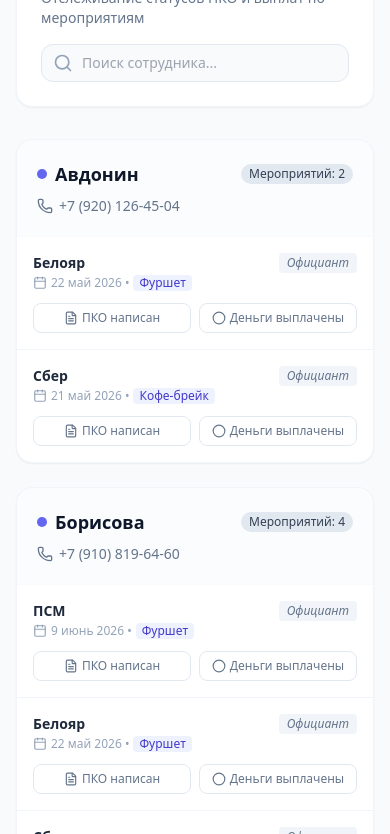
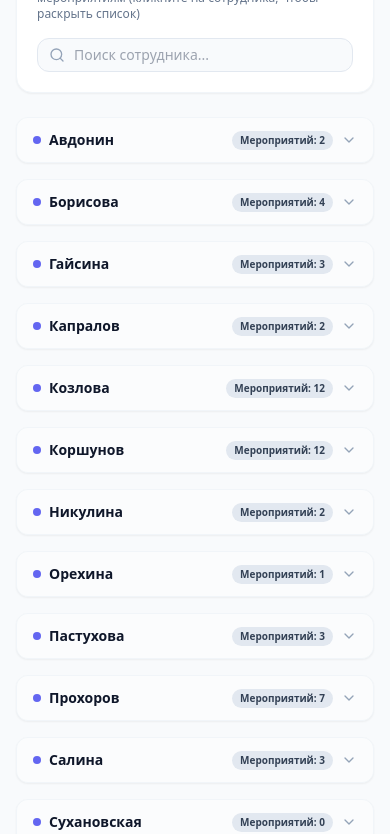
Before and after one commit to she2pbis-byte/costs, a plain HTML site: page index.html in a window 390 px wide. Shown: the part 137-971 px from the top of the page. Drawn offline with nearby package versions, Linux system fonts and the light colour scheme.

Commit message:
Update index.html

```diff
--- a/index.html
+++ b/index.html
@@ -13,27 +13,27 @@
 
     <div class="max-w-6xl mx-auto px-4 py-8">
         <!-- Шапка -->
-        <header class="mb-8 bg-white p-6 rounded-2xl shadow-sm border border-slate-100 flex flex-col md:flex-row md:items-center md:justify-between gap-4">
+        <header class="mb-6 bg-white p-5 rounded-2xl shadow-sm border border-slate-100 flex flex-col md:flex-row md:items-center md:justify-between gap-4">
             <div>
-                <h1 class="text-2xl font-bold text-slate-900 flex items-center gap-2">
-                    <i data-lucide="users" class="text-indigo-600 w-8 h-8"></i>
+                <h1 class="text-xl font-bold text-slate-900 flex items-center gap-2">
+                    <i data-lucide="users" class="text-indigo-600 w-7 h-7"></i>
                     Панель сотрудников и выплат
                 </h1>
-                <p class="text-slate-500 text-sm mt-1">Отслеживание статусов ПКО и выплат по мероприятиям</p>
+                <p class="text-slate-500 text-xs mt-0.5">Отслеживание статусов ПКО и выплат по мероприятиям (кликните на сотрудника, чтобы раскрыть список)</p>
             </div>
 
             <!-- Поиск -->
             <div class="relative w-full md:w-80">
                 <span class="absolute inset-y-0 left-0 flex items-center pl-3 pointer-events-none">
-                    <i data-lucide="search" class="text-slate-400 w-5 h-5"></i>
+                    <i data-lucide="search" class="text-slate-400 w-4 h-4"></i>
                 </span>
                 <input type="text" id="searchInput" placeholder="Поиск сотрудника..."
-                    class="w-full pl-10 pr-4 py-2 bg-slate-50 border border-slate-200 rounded-xl focus:outline-none focus:ring-2 focus:ring-indigo-500 focus:bg-white transition-all text-sm">
+                    class="w-full pl-9 pr-4 py-1.5 bg-slate-50 border border-slate-200 rounded-xl focus:outline-none focus:ring-2 focus:ring-indigo-500 focus:bg-white transition-all text-sm">
             </div>
         </header>
 
         <!-- Основная сетка сотрудников -->
-        <div id="staffGrid" class="grid grid-cols-1 md:grid-cols-2 lg:grid-cols-3 gap-6">
+        <div id="staffGrid" class="grid grid-cols-1 md:grid-cols-2 lg:grid-cols-3 gap-4">
             <!-- Сюда динамически загрузятся карточки -->
             <div class="col-span-full py-12 flex flex-col items-center justify-center text-slate-400">
                 <div class="animate-spin rounded-full h-8 w-8 border-b-2 border-indigo-600 mb-2"></div>
@@ -572,6 +572,22 @@
             }).sort((a, b) => new Date(b.date) - new Date(a.date)); // Сначала новые
         }
 
+        // Функция переключения разворачивания карточки
+        window.toggleCard = function(staffName) {
+            const container = document.getElementById(`events-container-${staffName}`);
+            const chevron = document.getElementById(`chevron-${staffName}`);
+            if (container && chevron) {
+                const isHidden = container.classList.contains('hidden');
+                if (isHidden) {
+                    container.classList.remove('hidden');
+                    chevron.classList.add('rotate-180');
+                } else {
+                    container.classList.add('hidden');
+                    chevron.classList.remove('rotate-180');
+                }
+            }
+        }
+
         // Отрисовка приложения
         function renderStaff(filterText = '') {
             const grid = document.getElementById('staffGrid');
@@ -599,37 +615,37 @@
 
                 // Создание плашки сотрудника
                 const card = document.createElement('div');
-                card.className = "bg-white rounded-2xl shadow-sm border border-slate-100 overflow-hidden flex flex-col justify-between transition-all hover:shadow-md";
+                card.className = "bg-white rounded-xl shadow-sm border border-slate-100 overflow-hidden flex flex-col justify-between transition-all hover:shadow-md";
 
-                // Шапка карточки сотрудника
+                // Шапка карточки сотрудника (компактная, кликабельная)
+                // Скрыли телефон, добавили шеврон состояния и сделали заголовок компактным (py-3 px-4 вместо p-5)
                 let headerHtml = `
-                    <div class="p-5 border-b border-slate-50 bg-slate-50/50">
-                        <div class="flex items-center justify-between mb-2">
-                            <h3 class="font-bold text-slate-900 text-lg flex items-center gap-2">
-                                <span class="w-2.5 h-2.5 bg-indigo-500 rounded-full"></span>
+                    <div onclick="toggleCard('${person.name}')" class="py-3 px-4 bg-slate-50/50 hover:bg-slate-100/60 transition-colors cursor-pointer flex items-center justify-between select-none">
+                        <div class="flex items-center gap-2">
+                            <span class="w-2 h-2 bg-indigo-500 rounded-full"></span>
+                            <h3 class="font-bold text-slate-900 text-sm md:text-base">
                                 ${person.name}
                             </h3>
-                            <span class="text-xs bg-slate-200 text-slate-700 px-2 py-0.5 rounded-full font-medium">
+                        </div>
+                        <div class="flex items-center gap-2">
+                            <span class="text-[10px] bg-slate-200 text-slate-700 px-2 py-0.5 rounded-full font-semibold">
                                 Мероприятий: ${staffEvents.length}
                             </span>
-                        </div>
-                        <div class="flex items-center gap-1.5 text-slate-500 text-sm">
-                            <i data-lucide="phone" class="w-4 h-4"></i>
-                            <a href="tel:${person.phone}" class="hover:text-indigo-600 hover:underline">${person.phone}</a>
+                            <i id="chevron-${person.name}" data-lucide="chevron-down" class="w-4 h-4 text-slate-400 transition-transform duration-200"></i>
                         </div>
                     </div>
                 `;
 
-                // Список мероприятий
-                let eventsHtml = '';
+                // Список мероприятий (скрыт по умолчанию, убрали max-h-96 и overflow-y-auto)
+                let eventsHtml = `<div id="events-container-${person.name}" class="hidden divide-y divide-slate-100 border-t border-slate-100">`;
+
                 if (staffEvents.length === 0) {
-                    eventsHtml = `
-                        <div class="p-5 text-center text-slate-400 text-xs">
+                    eventsHtml += `
+                        <div class="p-4 text-center text-slate-400 text-xs">
                             Нет записей о мероприятиях
                         </div>
                     `;
                 } else {
-                    eventsHtml = '<div class="divide-y divide-slate-100 max-h-96 overflow-y-auto">';
                     staffEvents.forEach(event => {
                         const stateId = `${person.name}_${event.id}`;
                         const isPko = savedStates[stateId]?.pko || false;
@@ -640,47 +656,49 @@
                         const roleName = staffMember?.rolesDisplay || (staffMember?.roles ? staffMember.roles.join(', ') : 'Официант');
 
                         eventsHtml += `
-                            <div class="p-4 hover:bg-slate-50/30 transition-colors">
+                            <div class="p-3 hover:bg-slate-50/30 transition-colors">
                                 <div class="flex justify-between items-start gap-2 mb-2">
                                     <div>
-                                        <div class="font-semibold text-slate-800 text-sm">${event.name}</div>
-                                        <div class="text-xs text-slate-400 mt-0.5 flex items-center gap-1">
+                                        <!-- Дата первая сверху (поменяли местами) -->
+                                        <div class="text-[11px] text-slate-500 font-semibold flex items-center gap-1 mb-0.5">
                                             <i data-lucide="calendar" class="w-3.5 h-3.5"></i> ${event.displayDate} 2026
-                                            ${event.format ? `• <span class="bg-indigo-50 text-indigo-700 px-1.5 py-0.2 rounded">${event.format}</span>` : ''}
+                                            ${event.format ? `• <span class="bg-indigo-50 text-indigo-700 px-1 py-0.2 rounded text-[10px]">${event.format}</span>` : ''}
                                         </div>
+                                        <!-- Название мероприятия ниже -->
+                                        <div class="font-bold text-slate-800 text-xs">${event.name}</div>
                                     </div>
-                                    <span class="text-xs text-slate-500 italic bg-slate-100 px-2 py-0.5 rounded">
+                                    <span class="text-[10px] text-slate-500 font-medium bg-slate-100 px-1.5 py-0.5 rounded shrink-0">
                                         ${roleName}
                                     </span>
                                 </div>
 
                                 <!-- Кнопки статуса (ПКО и Выплата) -->
-                                <div class="grid grid-cols-2 gap-2 mt-3">
-                                    <button onclick="toggleStatus('${person.name}', '${event.id}', 'pko', this)"
-                                        class="pko-btn py-1.5 px-2 rounded-lg text-xs font-medium border flex items-center justify-center gap-1 transition-all ${
+                                <div class="grid grid-cols-2 gap-1.5 mt-2">
+                                    <button onclick="event.stopPropagation(); toggleStatus('${person.name}', '${event.id}', 'pko', this)"
+                                        class="pko-btn py-1 px-1.5 rounded-lg text-[11px] font-medium border flex items-center justify-center gap-1 transition-all ${
                                             isPko
-                                            ? 'bg-emerald-50 text-emerald-700 border-emerald-200 shadow-sm'
+                                            ? 'bg-emerald-50 text-emerald-700 border-emerald-200 shadow-sm font-semibold'
                                             : 'bg-white text-slate-500 border-slate-200 hover:bg-slate-50'
                                         }">
                                         <i data-lucide="${isPko ? 'file-check-2' : 'file-text'}" class="w-3.5 h-3.5"></i>
                                         ПКО написан
                                     </button>
 
-                                    <button onclick="toggleStatus('${person.name}', '${event.id}', 'paid', this)"
-                                        class="paid-btn py-1.5 px-2 rounded-lg text-xs font-medium border flex items-center justify-center gap-1 transition-all ${
+                                    <button onclick="event.stopPropagation(); toggleStatus('${person.name}', '${event.id}', 'paid', this)"
+                                        class="paid-btn py-1 px-1.5 rounded-lg text-[11px] font-medium border flex items-center justify-center gap-1 transition-all ${
                                             isPaid
-                                            ? 'bg-blue-50 text-blue-700 border-blue-200 shadow-sm'
+                                            ? 'bg-blue-50 text-blue-700 border-blue-200 shadow-sm font-semibold'
                                             : 'bg-white text-slate-500 border-slate-200 hover:bg-slate-50'
                                         }">
                                         <i data-lucide="${isPaid ? 'check-circle-2' : 'circle'}" class="w-3.5 h-3.5"></i>
-                                        Деньги выплачены
+                                        Выплачено
                                     </button>
                                 </div>
                             </div>
                         `;
                     });
-                    eventsHtml += '</div>';
                 }
+                eventsHtml += '</div>';
 
                 card.innerHTML = headerHtml + eventsHtml;
                 grid.appendChild(card);
@@ -702,19 +720,19 @@
             // Визуальное обновление кнопки без полной перерисовки страницы
             if (key === 'pko') {
                 if (newVal) {
-                    button.className = "pko-btn py-1.5 px-2 rounded-lg text-xs font-medium border flex items-center justify-center gap-1 transition-all bg-emerald-50 text-emerald-700 border-emerald-200 shadow-sm";
+                    button.className = "pko-btn py-1 px-1.5 rounded-lg text-[11px] font-semibold border flex items-center justify-center gap-1 transition-all bg-emerald-50 text-emerald-700 border-emerald-200 shadow-sm";
                     button.innerHTML = '<i data-lucide="file-check-2" class="w-3.5 h-3.5"></i> ПКО написан';
                 } else {
-                    button.className = "pko-btn py-1.5 px-2 rounded-lg text-xs font-medium border flex items-center justify-center gap-1 transition-all bg-white text-slate-500 border-slate-200 hover:bg-slate-50";
+                    button.className = "pko-btn py-1 px-1.5 rounded-lg text-[11px] font-medium border flex items-center justify-center gap-1 transition-all bg-white text-slate-500 border-slate-200 hover:bg-slate-50";
                     button.innerHTML = '<i data-lucide="file-text" class="w-3.5 h-3.5"></i> ПКО написан';
                 }
             } else if (key === 'paid') {
                 if (newVal) {
-                    button.className = "paid-btn py-1.5 px-2 rounded-lg text-xs font-medium border flex items-center justify-center gap-1 transition-all bg-blue-50 text-blue-700 border-blue-200 shadow-sm";
-                    button.innerHTML = '<i data-lucide="check-circle-2" class="w-3.5 h-3.5"></i> Деньги выплачены';
+                    button.className = "paid-btn py-1 px-1.5 rounded-lg text-[11px] font-semibold border flex items-center justify-center gap-1 transition-all bg-blue-50 text-blue-700 border-blue-200 shadow-sm";
+                    button.innerHTML = '<i data-lucide="check-circle-2" class="w-3.5 h-3.5"></i> Выплачено';
                 } else {
-                    button.className = "paid-btn py-1.5 px-2 rounded-lg text-xs font-medium border flex items-center justify-center gap-1 transition-all bg-white text-slate-500 border-slate-200 hover:bg-slate-50";
-                    button.innerHTML = '<i data-lucide="circle" class="w-3.5 h-3.5"></i> Деньги выплачены';
+                    button.className = "paid-btn py-1 px-1.5 rounded-lg text-[11px] font-medium border flex items-center justify-center gap-1 transition-all bg-white text-slate-500 border-slate-200 hover:bg-slate-50";
+                    button.innerHTML = '<i data-lucide="circle" class="w-3.5 h-3.5"></i> Выплачено';
                 }
             }
             lucide.createIcons();
```
